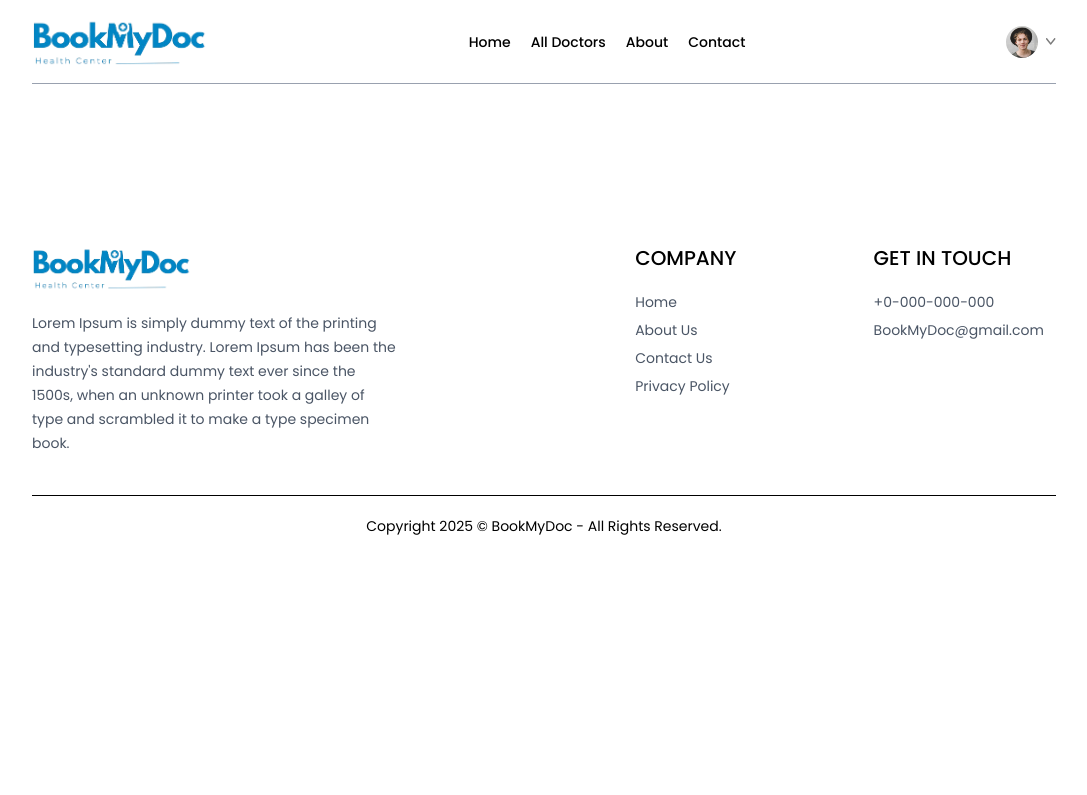
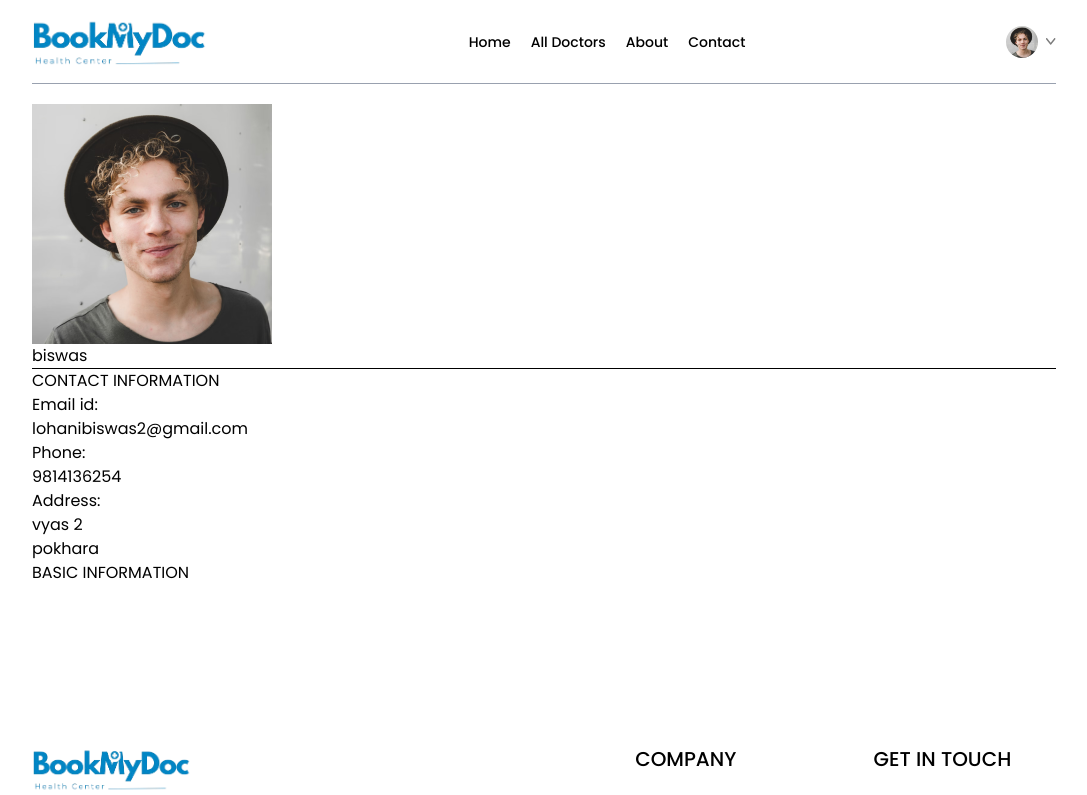
Before and after one commit to biswaslohani123/Doctor_Appointment_System, a React (Vite) app in the folder frontend/: page /my-profile in a window 1280 px wide. Shown: the top 795 px of the page, without its empty margins (96-1183 px from the left). Built offline with nearby package versions, Linux system fonts and the light colour scheme; a web font is replaced by a local one.

Commit message:
half complition of myprofile page

```diff
--- a/frontend/src/pages/MyProfile.jsx
+++ b/frontend/src/pages/MyProfile.jsx
@@ -1,9 +1,57 @@
-import React from 'react'
+import React, { useState } from 'react'
+import { assets } from '../assets/assets'
 
 const MyProfile = () => {
+
+  const [userData, setUserData] = useState({
+    name: "biswas",
+    image: assets.profile_pic,
+    email: "lohanibiswas2@gmail.com",
+    phone: '9814136254',
+    address:{
+      line1:"vyas 2",
+      line2:"pokhara"
+    },
+    gender: 'Male',
+    dob: '2004-01-20'
+  })
+  const [isEdit, setIsEdit] = useState(false)
+
   return (
     <div>
+      <img src={userData.image} alt="" />
+      {
+        isEdit ? <input type="text" value={userData.name} onChangeCapture={e => setUserData(prev => ({...prev,name: e.target.value}))} />
+        : <p>{userData.name}</p>
+      }
 
+      <hr />
+      <div>
+        <p>CONTACT INFORMATION</p>
+        <div>
+          <p>Email id:</p>
+          <p>{userData.email}</p>
+          <p>Phone:</p>
+           {
+        isEdit ? <input type="text" value={userData.phone} onChange={e => setUserData(prev => ({...prev,phone: e.target.value}))} />
+        : <p>{userData.phone}</p>
+      }
+      <p>Address:</p>
+      {
+        isEdit
+        ? <p>
+        <input type="text" onChange={(e) => setUserData(prev => ({...prev, address: {...prev.address, line1: e.target.value}}))} value={userData.address.line1} />
+        <br />
+        <input type="text" onChange={(e) => setUserData(prev => ({...prev, address: {...prev.address, line2: e.target.value}}))} value={userData.address.line2} /></p>
+        :
+        <p>{userData.address.line1}
+        <br />
+        <p>{userData.address.line2}</p>
+        </p>
+      }
+        </div>
+      </div>
+      <p>BASIC INFORMATION</p>
     </div>
   )
 }
```
